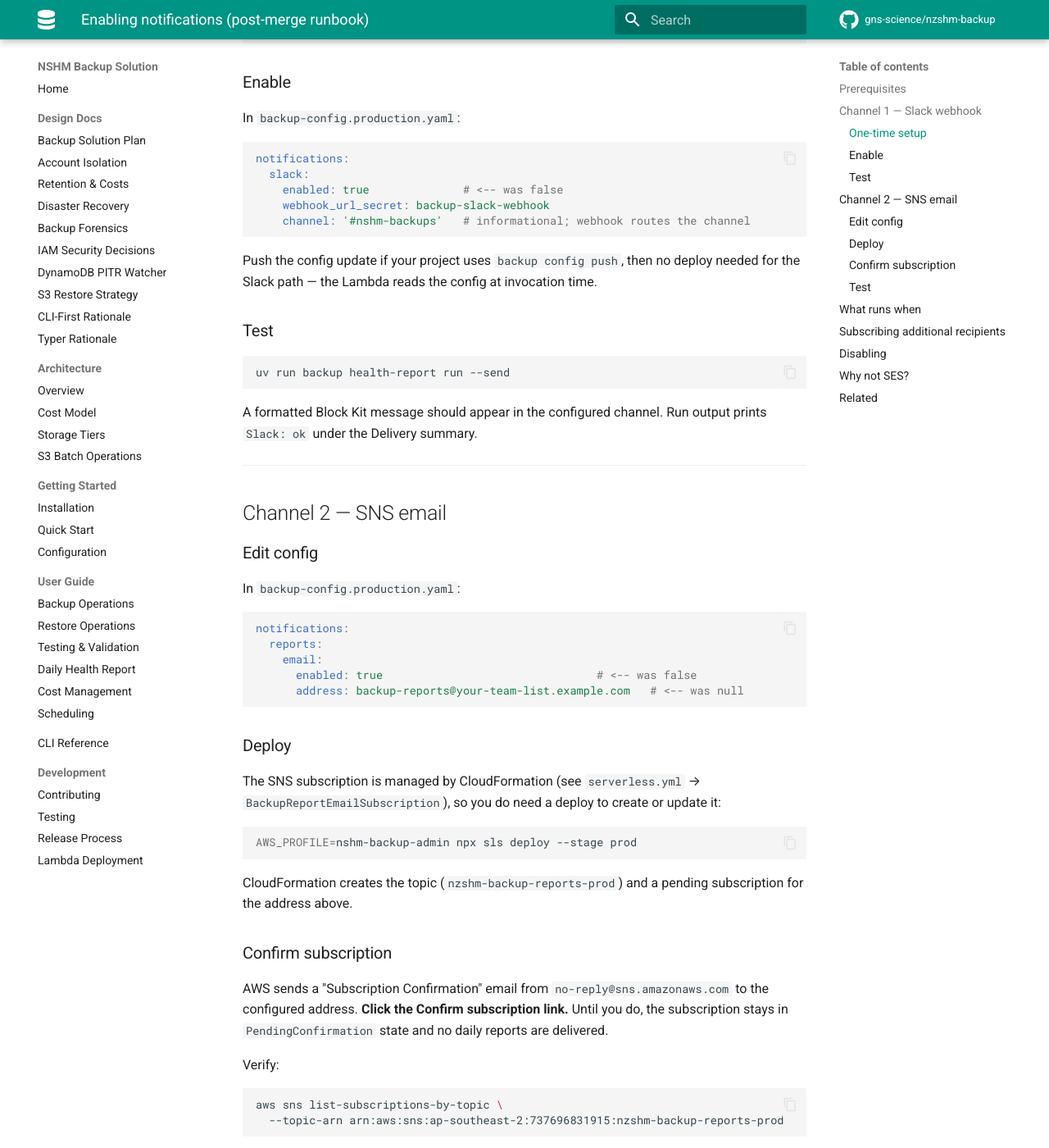
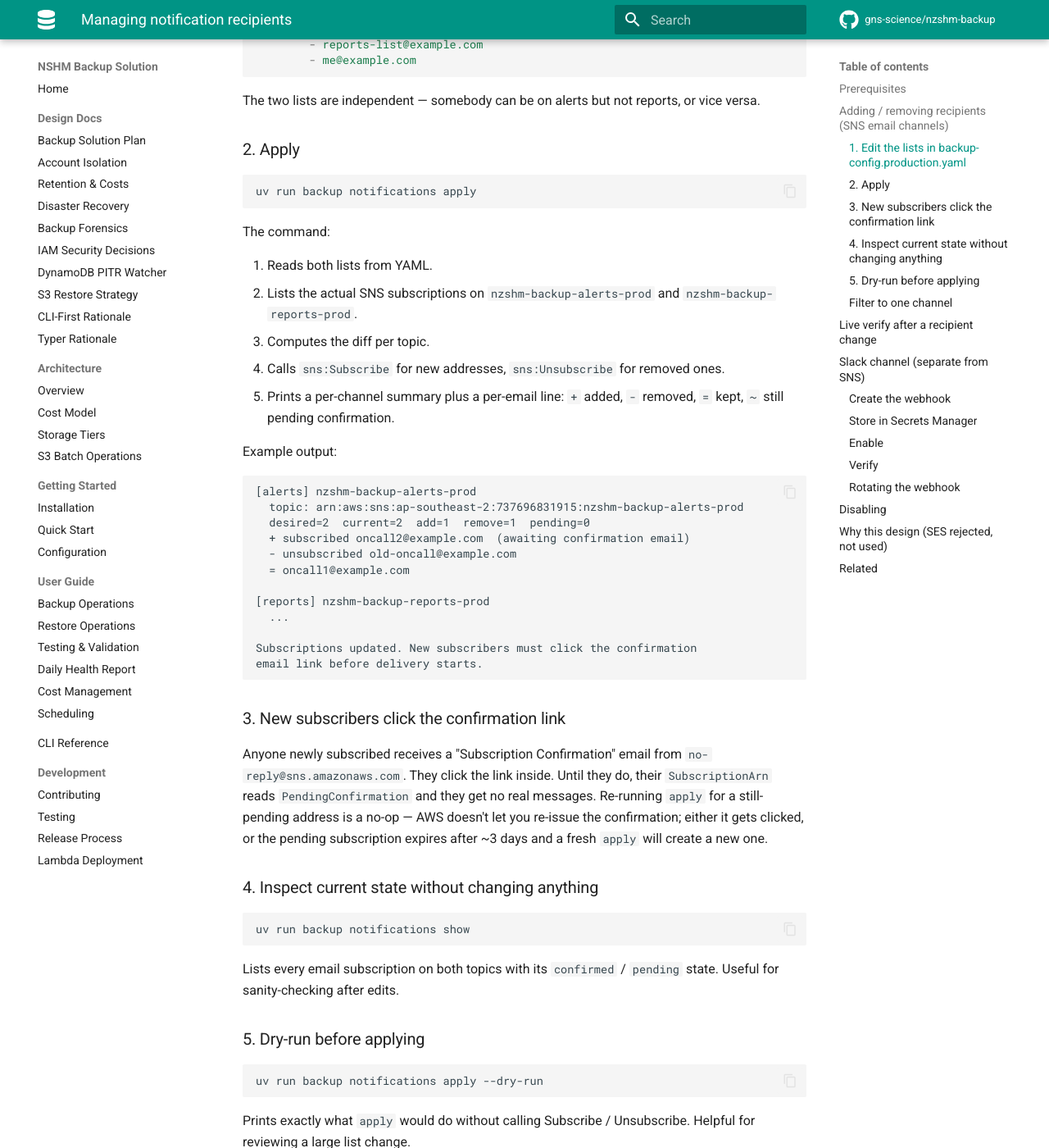
Before and after one commit to GNS-Science/aws-snapshot, an MkDocs documentation site: the page built from docs/operations/enabling-notifications.md, in a window 1280 px wide and 1400 px high, scrolled down 900 px. Shown: the whole window at 82% size. Built offline with MkDocs 1.6.1 and Material for MkDocs 9.7.7, drawn with Linux system fonts in a browser that asks for light colours; comment, search, counter and statistics services are not loaded; the version menu is left out; some of the changed text lies outside the part shown.

Commit message:
feat: notification recipients managed from YAML via converger CLI
Removes the asymmetry where the first recipient lived in YAML
(declarative, CFN-managed) and additional recipients had to be added
via raw aws-cli (imperative, off-repo). Single source of truth now:
backup-config.{stage}.yaml lists, reconciled by a new CLI command.

Schema (config/models.py):
  alerts.email: str | None        → alerts.emails: list[str]
  reports.email.address: str|None → reports.email.addresses: list[str]

serverless.yml:
  Dropped BackupAlertEmailSubscription, BackupReportEmailSubscription,
  HasAlertEmail / HasReportEmail conditions, and the
  custom.alertEmail / reportEmail / reportEmailEnabled resolvers.
  The two SNS topics + the CloudWatch alarm stay (still CFN-owned).

New: src/nzshm_backup/commands/notifications.py
  - `backup notifications apply [--stage prod] [--dry-run] [--only alerts|reports|all]`
    Reads config lists → lists current SNS subs → diffs → calls
    Subscribe/Unsubscribe to converge. Pending confirmations are left
    alone (AWS can't reissue them; expire after ~3 days).
    Case-insensitive email comparison. Ignores non-email protocols.
  - `backup notifications show [--stage prod]` — read-only listing of
    every email subscription on both topics with confirmed/pending state.

production.yaml: migrated to list form. Three addresses on each list:
  chrisbc@artisan.co.nz, cjdicaprio@proton.me, chris.dicaprio@earthsciences.nz.

Docs:
  - enabling-notifications.md rewritten around the new "edit YAML, run
    apply" workflow. Slack section stays largely the same.
  - cli-reference.md: notifications branch added to command tree.
  - CHANGELOG.md: Unreleased > Added entry.

+7 tests for the diff logic (empty, add, remove, keep, mixed,
pending-skip, non-email-ignore, case-insensitive). 403 pass.

````diff
--- a/docs/operations/enabling-notifications.md
+++ b/docs/operations/enabling-notifications.md
@@ -1,12 +1,14 @@
-# Enabling notifications (post-merge runbook)
+# Managing notification recipients
 
-The daily health-report code path is in place but ships **disabled** so
-the merge has no operational surface. This runbook walks through the
-one-time setup to turn on Slack and/or SNS-email delivery.
+Both notification channels (CloudWatch alarm → SNS, daily report → SNS)
+are driven by lists in `backup-config.production.yaml`. The
+`backup notifications apply` command reconciles each topic's actual SNS
+subscriptions to match the YAML.
 
-There are two channels and they're independent — you can enable one,
-the other, or both. Recommended order: Slack first (fastest to test),
-SNS email second.
+Single source of truth → no double-bookkeeping between repo and AWS.
+
+There's also a Slack channel (incoming webhook) which is a one-time
+setup, separate from the SNS list workflow.
 
 ---
 
@@ -15,170 +17,225 @@ SNS email second.
 - `AWS_PROFILE=nshm-backup-admin` SSO session in the backup account
   (`737696831915`).
 - Edit access to `backup-config.production.yaml`.
-- Permission to deploy via `npx sls deploy --stage prod`.
+- Permission to deploy via `npx sls deploy --stage prod` (only needed
+  for code/CloudFormation changes — recipient changes do not require a
+  deploy).
 
 ---
 
-## Channel 1 — Slack webhook
+## Adding / removing recipients (SNS email channels)
 
-### One-time setup
+### 1. Edit the lists in `backup-config.production.yaml`
 
-1. Create a Slack incoming webhook in the GNS workspace pointing at the
-   target channel (#nshm-backups or wherever the team agrees).
-2. Copy the webhook URL.
-3. Store it in AWS Secrets Manager with the name `backup-slack-webhook`
-   (matches `notifications.slack.webhook_url_secret` in the config):
+```yaml
+notifications:
+  alerts:
+    emails:
+      - oncall1@example.com         # add/remove freely
+      - oncall2@example.com
+  reports:
+    email:
+      enabled: true                 # gate the daily report channel
+      addresses:
+        - reports-list@example.com
+        - me@example.com
+```
 
-   ```bash
-   aws secretsmanager create-secret \
-     --name backup-slack-webhook \
-     --secret-string 'https://hooks.slack.com/services/...your-real-url...' \
-     --description 'Slack incoming webhook for NSHM backup health reports'
-   ```
+The two lists are independent — somebody can be on alerts but not
+reports, or vice versa.
+
+### 2. Apply
+
+```bash
+uv run backup notifications apply
+```
+
+The command:
+
+1. Reads both lists from YAML.
+2. Lists the actual SNS subscriptions on `nzshm-backup-alerts-prod`
+   and `nzshm-backup-reports-prod`.
+3. Computes the diff per topic.
+4. Calls `sns:Subscribe` for new addresses, `sns:Unsubscribe` for
+   removed ones.
+5. Prints a per-channel summary plus a per-email line: `+` added,
+   `-` removed, `=` kept, `~` still pending confirmation.
+
+Example output:
+
+```
+[alerts] nzshm-backup-alerts-prod
+  topic: arn:aws:sns:ap-southeast-2:737696831915:nzshm-backup-alerts-prod
+  desired=2  current=2  add=1  remove=1  pending=0
+  + subscribed oncall2@example.com  (awaiting confirmation email)
+  - unsubscribed old-oncall@example.com
+  = oncall1@example.com
+
+[reports] nzshm-backup-reports-prod
+  ...
+
+Subscriptions updated. New subscribers must click the confirmation
+email link before delivery starts.
+```
+
+### 3. New subscribers click the confirmation link
+
+Anyone newly subscribed receives a "Subscription Confirmation" email
+from `no-reply@sns.amazonaws.com`. They click the link inside.
+Until they do, their `SubscriptionArn` reads `PendingConfirmation`
+and they get no real messages. Re-running `apply` for a
+still-pending address is a no-op — AWS doesn't let you re-issue the
+confirmation; either it gets clicked, or the pending subscription
+expires after ~3 days and a fresh `apply` will create a new one.
+
+### 4. Inspect current state without changing anything
+
+```bash
+uv run backup notifications show
+```
+
+Lists every email subscription on both topics with its `confirmed` /
+`pending` state. Useful for sanity-checking after edits.
+
+### 5. Dry-run before applying
+
+```bash
+uv run backup notifications apply --dry-run
+```
+
+Prints exactly what `apply` would do without calling Subscribe /
+Unsubscribe. Helpful for reviewing a large list change.
+
+### Filter to one channel
+
+```bash
+uv run backup notifications apply --only reports
+uv run backup notifications apply --only alerts
+```
+
+---
+
+## Live verify after a recipient change
+
+```bash
+# Force the alarm to test the alerts path
+uv run backup test alert
+
+# Build + deliver the daily report to exercise the reports path
+uv run backup health-report run --send
+```
+
+Both should land in the inbox of every confirmed subscriber on the
+relevant list.
+
+---
+
+## Slack channel (separate from SNS)
+
+Slack delivery is a single webhook, not a list — the membership of the
+target channel is managed inside Slack. One-time setup:
+
+### Create the webhook
+
+1. https://api.slack.com/apps → "Create New App" → "From scratch"
+2. Choose workspace, name the app (e.g. "NSHM Backup Reports").
+3. **Incoming Webhooks** → toggle On.
+4. **Add New Webhook to Workspace** → pick the channel
+   (e.g. `#cwg-automata-notices`).
+5. Copy the Webhook URL — it is the credential. Treat like a password.
+
+### Store in Secrets Manager
+
+```bash
+aws secretsmanager create-secret \
+  --name backup-slack-webhook \
+  --secret-string 'https://hooks.slack.com/services/...your-real-url...'
+```
+
+(If the secret already exists, use `put-secret-value --secret-id`.)
 
 ### Enable
-
-In `backup-config.production.yaml`:
 
 ```yaml
 notifications:
   slack:
-    enabled: true              # <-- was false
+    enabled: true                    # was false
     webhook_url_secret: backup-slack-webhook
-    channel: '#nshm-backups'   # informational; webhook routes the channel
+    channel: '#cwg-automata-notices' # informational only
 ```
 
-Push the config update if your project uses `backup config push`, then
-no deploy needed for the Slack path — the Lambda reads the config at
-invocation time.
+`backup config push --stage prod` if you maintain the SSM-stored copy.
+Lambda picks up the change on the next invocation — no
+`sls deploy` required.
 
-### Test
+### Verify
 
 ```bash
 uv run backup health-report run --send
 ```
 
-A formatted Block Kit message should appear in the configured channel.
-Run output prints `Slack: ok` under the Delivery summary.
+Expect `Slack: ok` in the Delivery summary.
 
----
+### Rotating the webhook
 
-## Channel 2 — SNS email
+If the webhook URL ever leaks, regenerate it in the Slack app UI then:
 
-### Edit config
-
-In `backup-config.production.yaml`:
-
-```yaml
-notifications:
-  reports:
-    email:
-      enabled: true                                # <-- was false
-      address: backup-reports@your-team-list.example.com   # <-- was null
+```bash
+aws secretsmanager put-secret-value \
+  --secret-id backup-slack-webhook \
+  --secret-string 'https://hooks.slack.com/services/<new>'
 ```
 
-### Deploy
-
-The SNS subscription is managed by CloudFormation (see
-`serverless.yml` → `BackupReportEmailSubscription`), so you do need a
-deploy to create or update it:
-
-```bash
-AWS_PROFILE=nshm-backup-admin npx sls deploy --stage prod
-```
-
-CloudFormation creates the topic (`nzshm-backup-reports-prod`) and a
-pending subscription for the address above.
-
-### Confirm subscription
-
-AWS sends a "Subscription Confirmation" email from
-`no-reply@sns.amazonaws.com` to the configured address. **Click the
-Confirm subscription link.** Until you do, the subscription stays in
-`PendingConfirmation` state and no daily reports are delivered.
-
-Verify:
-
-```bash
-aws sns list-subscriptions-by-topic \
-  --topic-arn arn:aws:sns:ap-southeast-2:737696831915:nzshm-backup-reports-prod
-```
-
-The `SubscriptionArn` field should be a real ARN (not the literal
-`PendingConfirmation`).
-
-### Test
-
-```bash
-uv run backup health-report run --send
-```
-
-A plain-text report should appear in the inbox of the configured
-address. Run output prints `SNS: ok (MessageId=...)`.
-
----
-
-## What runs when
-
-| Command | What it does | Hits AWS? |
-|---|---|---|
-| `backup health-report preview` | Skip restore tests, print only | Yes (status + Athena counts + inventory listing) |
-| `backup health-report run` | Full report (incl. restore tests), print only | Yes (everything; ~30s + ~30s per source restore-tested) |
-| `backup health-report run --send` | As above, also delivers via configured channels | Yes |
-| `backup health-report run --weekday N` | Force rotation for that weekday (0=Mon … 6=Sun) | Yes |
-
-PR B will add the daily EventBridge schedule that fires
-`backup health-report run --send` automatically at 14:30 NZST.
-
----
-
-## Subscribing additional recipients
-
-For the SNS path: add another subscription to the reports topic via the
-AWS console or CLI. No code change needed.
-
-```bash
-aws sns subscribe \
-  --topic-arn arn:aws:sns:ap-southeast-2:737696831915:nzshm-backup-reports-prod \
-  --protocol email \
-  --notification-endpoint another-person@example.com
-# AWS emails them a confirmation link; they click it.
-```
-
-For Slack: add the webhook to another channel via the Slack app
-configuration, or post the same message to multiple channels by storing
-multiple webhook URLs (currently the code only resolves one — extend
-the senders if this is needed).
+No further action needed.
 
 ---
 
 ## Disabling
 
-Reverse the flow:
+To temporarily snooze one channel:
 
-- Slack: set `notifications.slack.enabled: false` in the config and
-  refresh.
-- SNS email: set `notifications.reports.email.enabled: false` and
-  redeploy — CloudFormation will remove the email subscription. The
-  topic itself stays so any other subscribers (e.g., separately added
-  via the CLI above) are not affected.
+```yaml
+notifications:
+  slack:
+    enabled: false       # Lambda stops posting; subscriptions untouched
+  reports:
+    email:
+      enabled: false     # Lambda stops publishing to reports topic
+```
+
+`backup notifications apply` does not change subscriptions when the
+channel is disabled — it still reads the lists. To clear the lists
+when disabling permanently:
+
+```yaml
+notifications:
+  alerts:
+    emails: []
+  reports:
+    email:
+      enabled: false
+      addresses: []
+```
+
+Then `backup notifications apply` removes everyone from the topics.
 
 ---
 
-## Why not SES?
+## Why this design (SES rejected, not used)
 
-ADR-005 originally specified SES for HTML email. Reviewed and rejected
-on 2026-05-20 — see ADR-005's revision note. Summary: SES requires
-domain verification, IAM scoping to a sending identity, and possibly a
-sandbox-mode escape ticket. For a daily ops report sent to a small
-internal audience, SNS-driven plain-text email is sufficient and ships
-with no DNS prerequisites.
+ADR-005 originally specified SES for HTML email. Rejected after review:
+SES requires domain verification, a sandbox-mode escape ticket, and
+tight IAM scoping to a sending identity — significant ops prerequisites
+for a daily report sent to a small internal audience. SNS email
+subscription is the same subscribe-and-confirm flow whether the recipient
+is one person or a mailing list, with no DNS prerequisites.
 
 ---
 
 ## Related
 
 - ADR-005 (revised) — design rationale
-- ADR-006 mit. 1 — object-count delta check (folded into the report)
-- ADR-007 mit. 4 — inventory freshness watchdog (folded into the report)
+- ADR-006 mit. 1 — object-count delta check
+- ADR-007 mit. 4 — freshness watchdog
+- `docs/user-guide/health-report.md` — operator-facing report walkthrough
 - `docs/operations/inventory-bucket-recovery.md` — sibling runbook
````
Also changed, not shown: CHANGELOG.md (+10 -0 lines), backup-config.example.yaml (+10 -7 lines), backup-config.production.yaml (+13 -4 lines), docs/cli-reference.md (+3 -0 lines), serverless.yml (+4 -34 lines), 4 other files.
